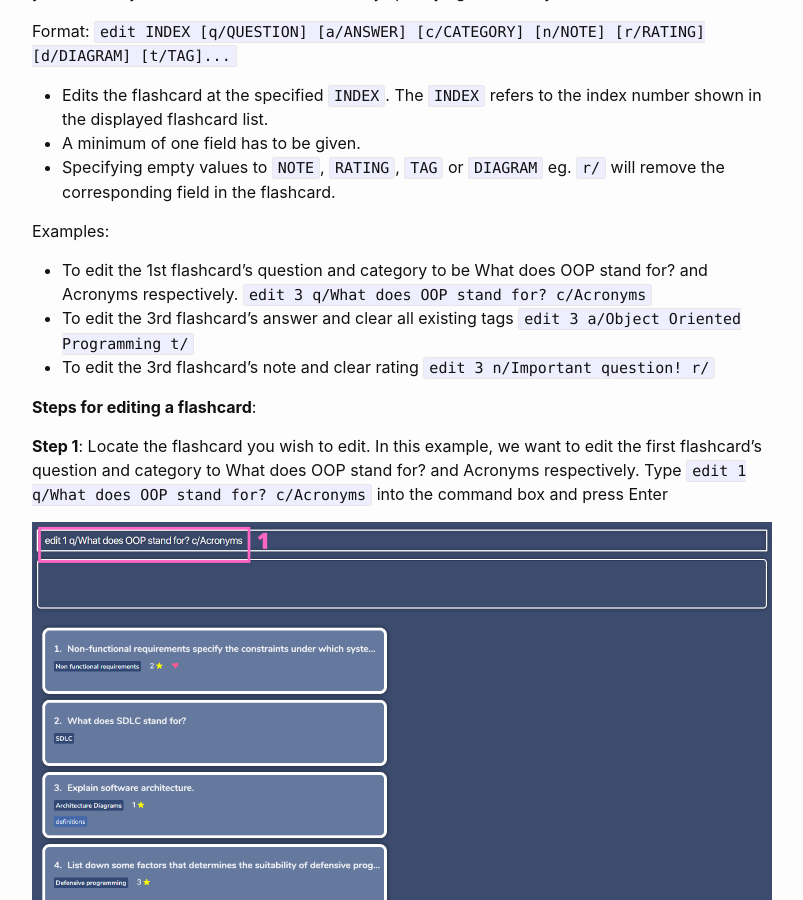
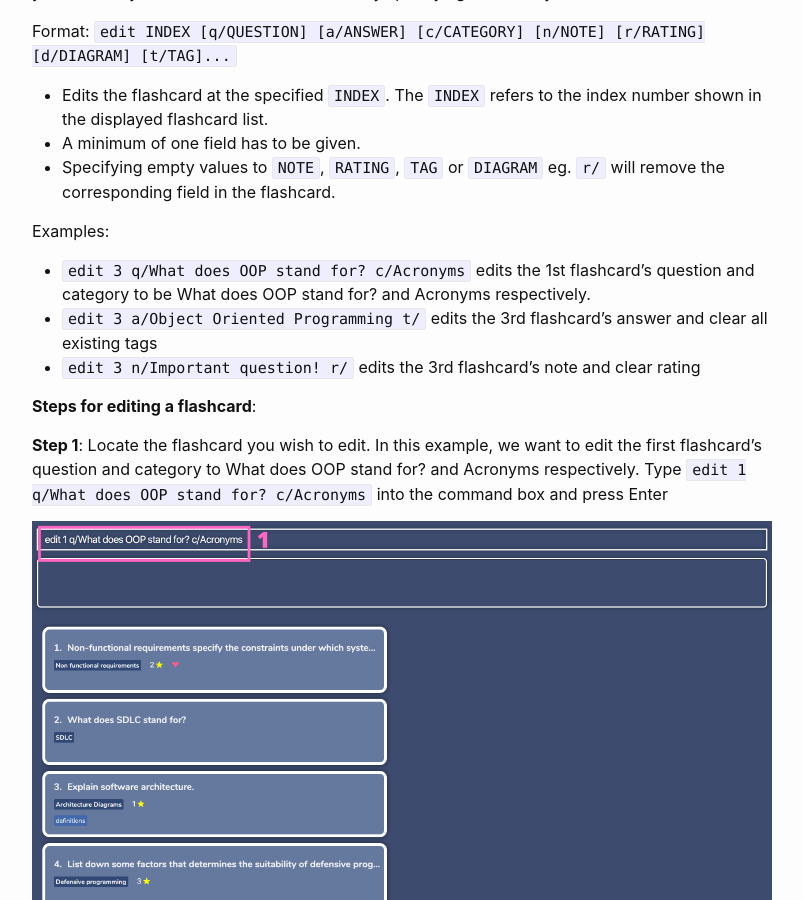
Before and after one commit to minzzelo/cs2101ug, a Jekyll site: the page built from docs/UserGuide.md, in a window 1280 px wide and 900 px high, scrolled down 9194 px. Shown: the whole window, without its empty margins (238-1041 px from the left). Built offline with Jekyll 4.4.1, drawn with Linux system fonts in a browser that asks for light colours; emoji names are drawn with the system emoji font.

Commit message:
Modify examples

```diff
--- a/docs/UserGuide.md
+++ b/docs/UserGuide.md
@@ -216,12 +216,9 @@ Format: `edit INDEX [q/QUESTION] [a/ANSWER] [c/CATEGORY] [n/NOTE] [r/RATING] [d/
 
 Examples:
 
-* To edit the 1st flashcard’s question and category to be What does OOP stand for? and Acronyms respectively.
-    `edit 3 q/What does OOP stand for? c/Acronyms`
-* To edit the 3rd flashcard’s answer and clear all existing tags
-    `edit 3 a/Object Oriented Programming t/`
-* To edit the 3rd flashcard’s note and clear rating
-    `edit 3 n/Important question! r/`
+* `edit 3 q/What does OOP stand for? c/Acronyms` edits the 1st flashcard’s question and category to be What does OOP stand for? and Acronyms respectively.
+* `edit 3 a/Object Oriented Programming t/` edits the 3rd flashcard’s answer and clear all existing tags
+* `edit 3 n/Important question! r/` edits the 3rd flashcard’s note and clear rating
 
 <div style="page-break-after: always;"></div>
 
```
